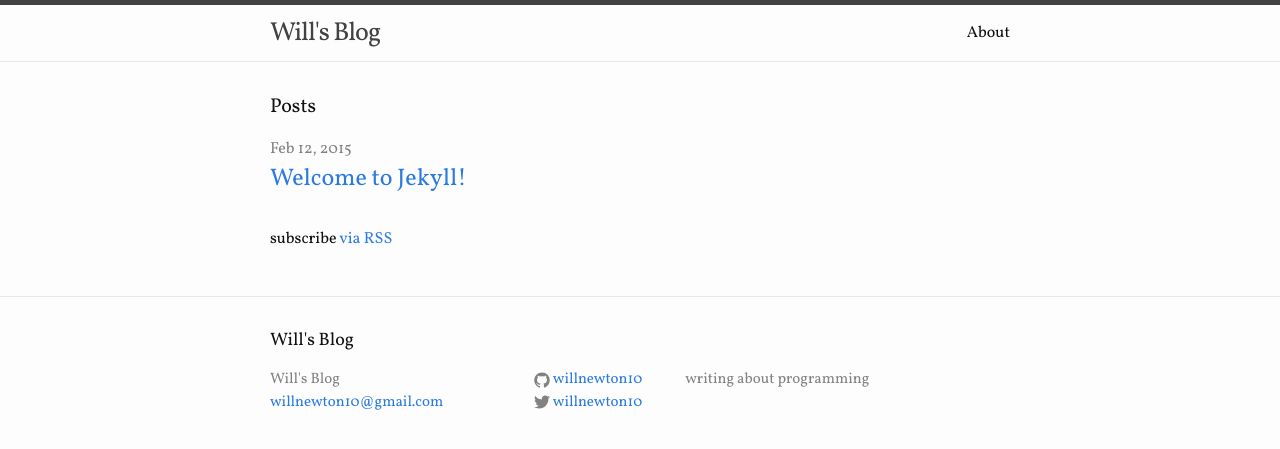
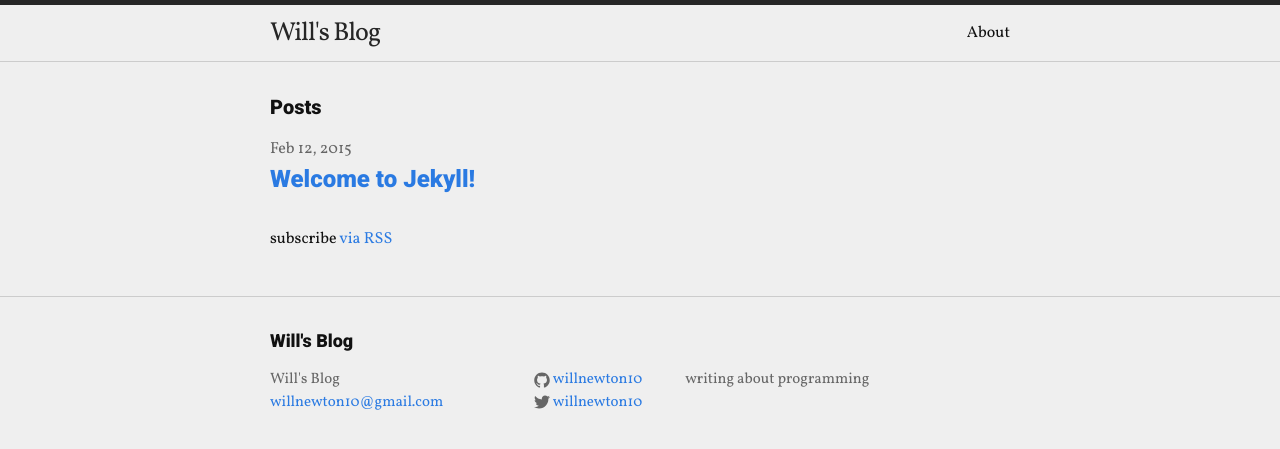
Before and after one commit to willnewton10/willnewton10.github.io, a Jekyll site: the page built from index.html, in a window 1280 px wide. Shown: the top 449 px of the page. Built offline with Jekyll 4.4.1, drawn with Linux system fonts in a browser that asks for light colours.

Commit message:
lots of css tweaks

```diff
--- a/_includes/head.html
+++ b/_includes/head.html
@@ -9,5 +9,5 @@
     <link rel="stylesheet" href="{{ "/css/main.css" | prepend: site.baseurl }}">
     <link rel="canonical" href="{{ page.url | replace:'index.html','' | prepend: site.baseurl | prepend: site.url }}">
 
-    <link href='http://fonts.googleapis.com/css?family=Vollkorn:400,300|Inconsolata' rel='stylesheet' type='text/css'>
+    <link href='http://fonts.googleapis.com/css?family=Vollkorn:400,300|Inconsolata|Roboto:400,900' rel='stylesheet' type='text/css'>
 </head>
--- a/_sass/_base.scss
+++ b/_sass/_base.scss
@@ -80,7 +80,8 @@ li {
  * Headings
  */
 h1, h2, h3, h4, h5, h6 {
-    font-weight: 300;
+    font-weight: 900;
+    font-family: $header-font-family;
 }
 
 
@@ -131,7 +132,7 @@ code {
     font-size: $code-font-size;
     border: 1px solid $grey-color-light;
     border-radius: 3px;
-    background-color: #eef;
+    background-color: $code-background-color;
 }
 
 code {
--- a/_sass/_syntax-highlighting.scss
+++ b/_sass/_syntax-highlighting.scss
@@ -2,17 +2,17 @@
  * Syntax highlighting styles
  */
 .highlight {
-    background: #fff;
+    background: $code-background-color;
     @extend %vertical-rhythm;
 
-    .c     { color: #998; font-style: italic } // Comment
+    .c     { color: #3a3; font-style: italic } // Comment
     .err   { color: #a61717; background-color: #e3d2d2 } // Error
     .k     { font-weight: bold } // Keyword
     .o     { font-weight: bold } // Operator
-    .cm    { color: #998; font-style: italic } // Comment.Multiline
-    .cp    { color: #999; font-weight: bold } // Comment.Preproc
-    .c1    { color: #998; font-style: italic } // Comment.Single
-    .cs    { color: #999; font-weight: bold; font-style: italic } // Comment.Special
+    .cm    { color: #3a3; font-style: italic } // Comment.Multiline
+    .cp    { color: #3a3; font-weight: bold } // Comment.Preproc
+    .c1    { color: #3a3; font-style: italic } // Comment.Single
+    .cs    { color: #3a3; font-weight: bold; font-style: italic } // Comment.Special
     .gd    { color: #000; background-color: #fdd } // Generic.Deleted
     .gd .x { color: #000; background-color: #faa } // Generic.Deleted.Specific
     .ge    { font-style: italic } // Generic.Emph
--- a/css/main.scss
+++ b/css/main.scss
@@ -11,17 +11,21 @@ $base-font-size:   15x;
 $small-font-size:  $base-font-size * .9;
 $base-line-height: 1.5;
 
-
 $code-font-family: 'Inconsolata', monospace;
 $code-font-size: 16px;
+
+$header-font-family: 'Roboto';
+$header-font-weight: 900;
 
 $spacing-unit:     30px;
 
 $text-color:       #111;
-$background-color: #fdfdfd;
+$background-color: #efefef;
 $brand-color:      #2a7ae2;
 
-$grey-color:       #828282;
+$code-background-color: #ddd;
+
+$grey-color:       #666;
 $grey-color-light: lighten($grey-color, 40%);
 $grey-color-dark:  darken($grey-color, 25%);
 
```
